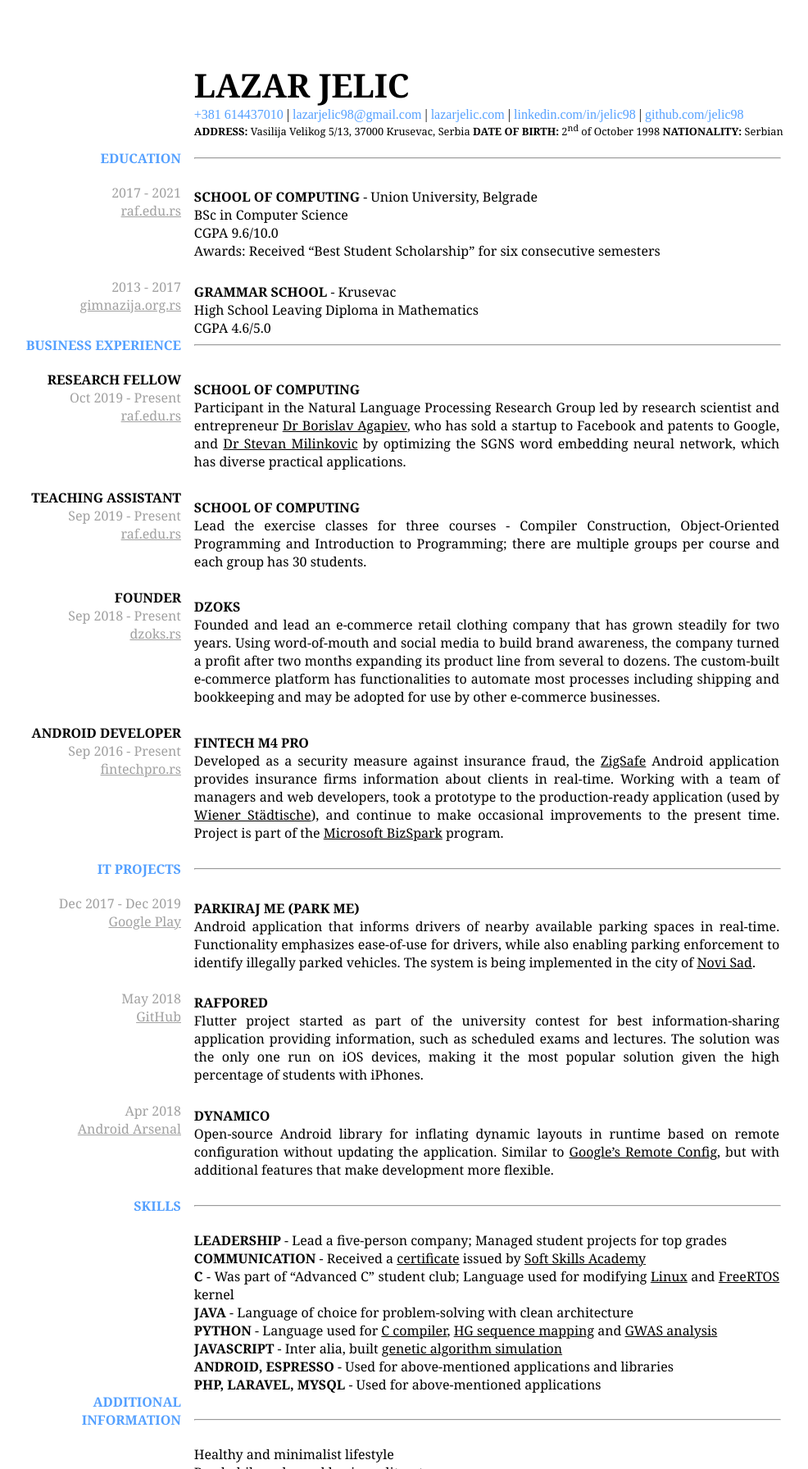
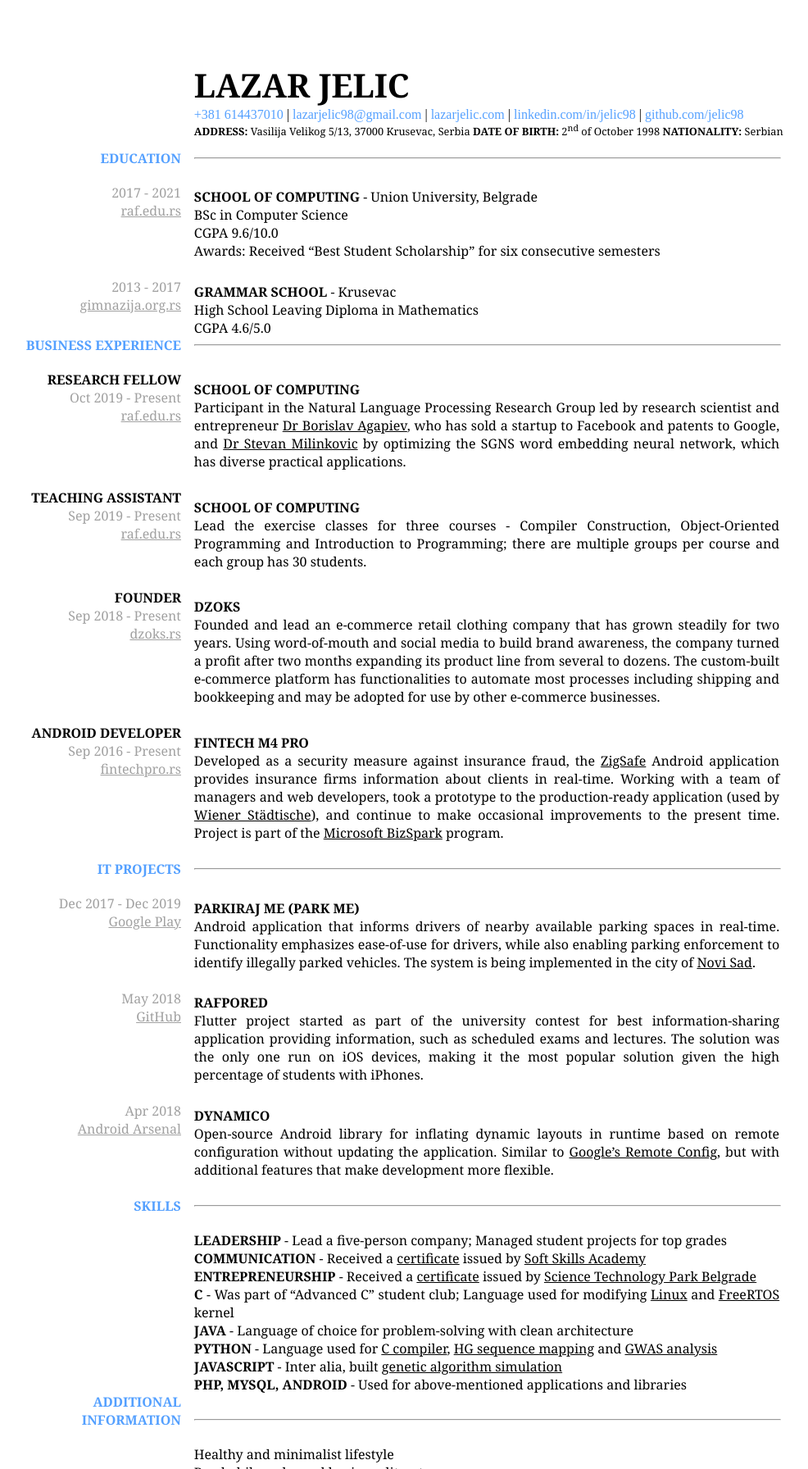
Before and after one commit to jelic98/cv, a Jekyll site: the page built from index.md, in a window 1280 px wide. Shown: the whole page at 82% size, without its empty margins (53-1039 px from the left). Built offline with Jekyll 4.4.1, drawn with Linux system fonts in a browser that asks for light colours; our own code applies the rules of GitHub Pages for plain Markdown files.

Commit message:
Added entrepreneurship certificate

```diff
--- a/index.md
+++ b/index.md
@@ -189,6 +189,11 @@ __COMMUNICATION__ - Received a
 issued by
 [Soft Skills Academy](https://www.softskillsacademy.rs)
 
+__ENTREPRENEURSHIP__ - Received a
+[certificate](https://www.lazarjelic.com/doc?res=ntp.jpeg)
+issued by
+[Science Technology Park Belgrade](https://ntpark.rs/en)
+
 __C__ - Was part of "Advanced C" student club;
 Language used for modifying
 [Linux](https://github.com/jelic98/raf_os)
@@ -207,9 +212,7 @@ and
 __JAVASCRIPT__ - Inter alia, built
 [genetic algorithm simulation](https://lazarjelic.com/ecloga/projects/genetic)
 
-__ANDROID, ESPRESSO__ - Used for above-mentioned applications and libraries
-
-__PHP, LARAVEL, MYSQL__ - Used for above-mentioned applications
+__PHP, MYSQL, ANDROID__ - Used for above-mentioned applications and libraries
 
 <br/>
 
```
